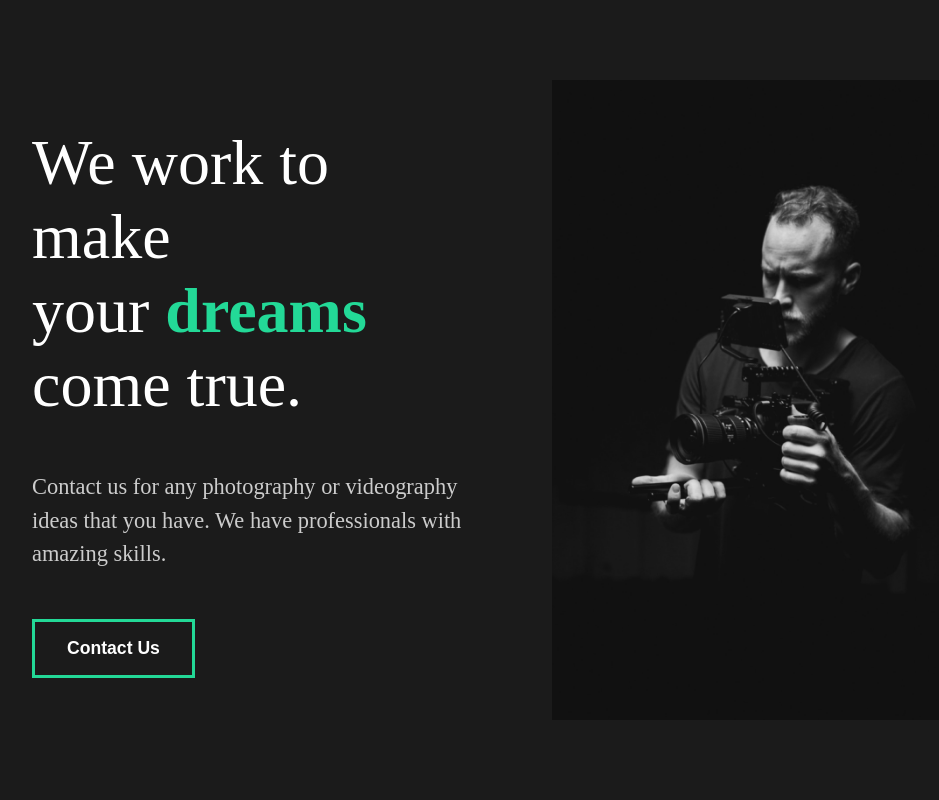
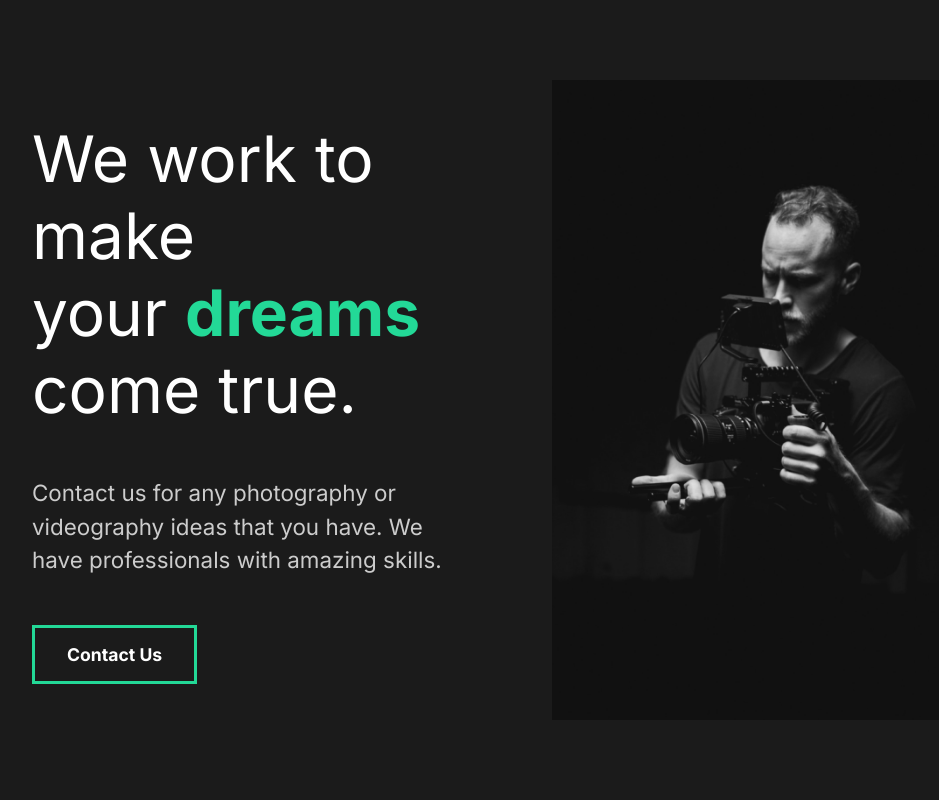
Before and after one commit to KevinGage/ReactDesigns, a React (Create React App) app in the folder animated-website/: page / in a window 1280 px wide. Shown: the top 800 px of the page, without its empty margins (128-1067 px from the left). Built offline with nearby package versions, Linux system fonts and the light colour scheme.

Commit message:
added google fonts

```diff
--- a/animated-website/public/index.html
+++ b/animated-website/public/index.html
@@ -8,6 +8,11 @@
     <meta
       name="description"
       content="Web site created using create-react-app"
+    />
+    <link rel="preconnect" href="https://fonts.gstatic.com" />
+    <link
+      href="https://fonts.googleapis.com/css2?family=Inter:wght@400;700&family=Lobster&display=swap"
+      rel="stylesheet"
     />
     <link rel="apple-touch-icon" href="%PUBLIC_URL%/logo192.png" />
     <!--
--- a/animated-website/src/components/GlobalStyle.js
+++ b/animated-website/src/components/GlobalStyle.js
@@ -9,6 +9,7 @@
 
 body{
   background: #1b1b1b;
+  font-family: 'Inter', sans-serif;
 }
 
 button{
@@ -20,6 +21,7 @@
   background: transparent;
   color: white;
   transition: all 0.5s ease;
+  font-family: 'Inter', sans-serif;
   &:hover{
     background-color: #23d997;
     color: white;
```
